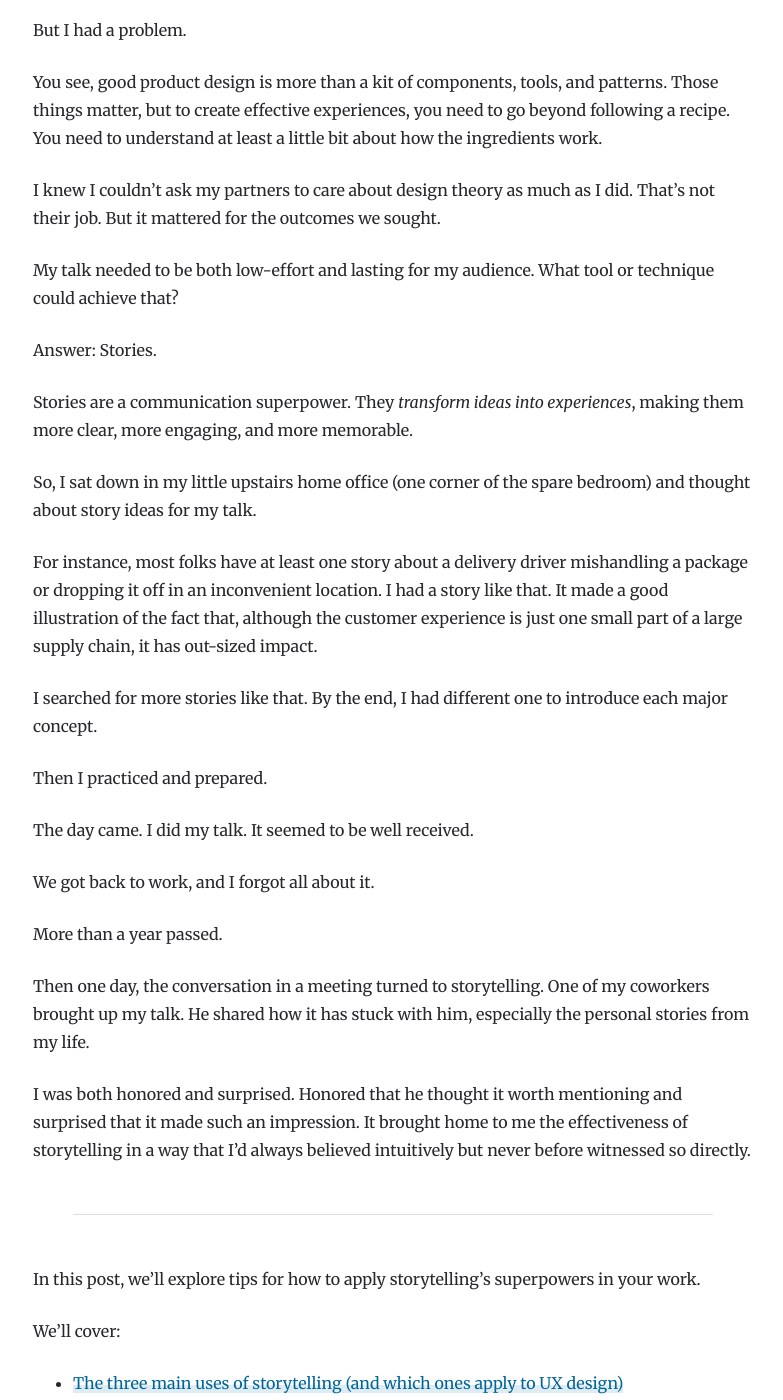
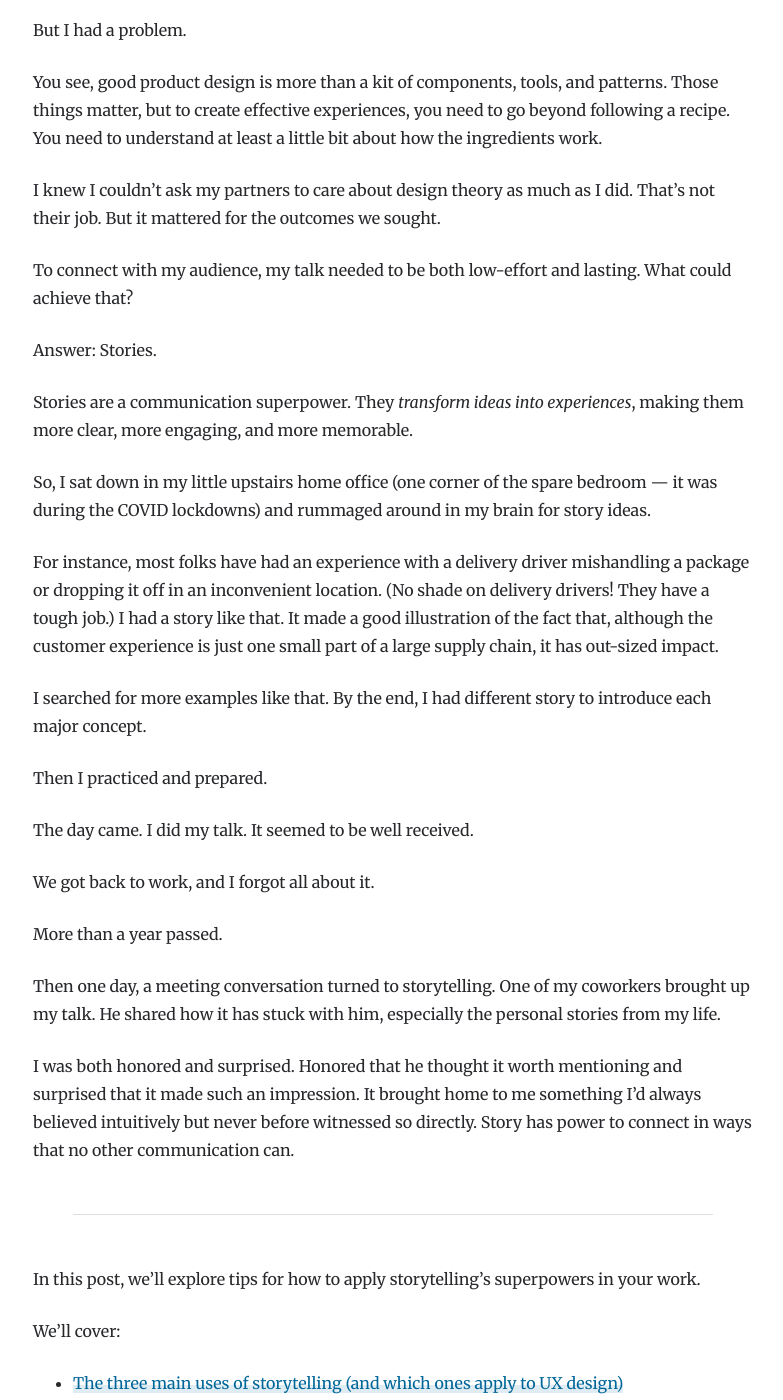
Before and after one commit to natelistrom/natelistrom.github.io, a Jekyll site: the page built from _posts/2023-12-05-storytelling-for-designers.md, in a window 1280 px wide and 1400 px high, scrolled down 1204 px. Shown: the whole window, without its empty margins (247-1030 px from the left). Built offline with Jekyll 4.4.1, drawn with Linux system fonts in a browser that asks for light colours; some of the changed text lies outside the part shown.

Commit message:
Refine intro story in storytelling for designers post

```diff
--- a/_posts/2023-12-05-storytelling-for-designers.md
+++ b/_posts/2023-12-05-storytelling-for-designers.md
@@ -11,7 +11,7 @@ read_next: "Distinguishing between structure and style in design"
 
 ![A cursor pointer, floating within a speech bubble, hovered over a button that says "story"](/assets/img/storytelling-and-design-00.jpg)
 
-<p class="dropCap">How do you share your ideas in a way that helps people <em>truly</em> see them? How can you help folks pick them up, like nuggets of gold, hefting their weight, feeling their texture, and perhaps stashing them away for later use? In 2020, I faced this question as I was preparing for a talk.</p>
+<p class="dropCap">How do you share your ideas in a way that helps people <em>truly</em> see them? How can you help folks pick them up, like nuggets of gold, hefting their weight, feeling their texture, and perhaps stashing them away for later use? In 2020, I faced this question.</p>
 
 I was the only designer in my business unit at Microsoft, responsible for supporting multiple product and engineering teams. There was no way I could do everything.
 
@@ -23,17 +23,17 @@ You see, good product design is more than a kit of components, tools, and patter
 
 I knew I couldn’t ask my partners to care about design theory as much as I did. That's not their job. But it mattered for the outcomes we sought.
 
-My talk needed to be both low-effort and lasting for my audience. What tool or technique could achieve that?
+To connect with my audience, my talk needed to be both low-effort and lasting. What could achieve that?
 
 Answer: Stories.
 
 Stories are a communication superpower. They _transform ideas into experiences_, making them more clear, more engaging, and more memorable.
 
-So, I sat down in my little upstairs home office (one corner of the spare bedroom) and thought about story ideas for my talk.
+So, I sat down in my little upstairs home office (one corner of the spare bedroom — it was during the COVID lockdowns) and rummaged around in my brain for story ideas.
 
-For instance, most folks have at least one story about a delivery driver mishandling a package or dropping it off in an inconvenient location. I had a story like that. It made a good illustration of the fact that, although the customer experience is just one small part of a large supply chain, it has out-sized impact.
+For instance, most folks have had an experience with a delivery driver mishandling a package or dropping it off in an inconvenient location. (No shade on delivery drivers! They have a tough job.) I had a story like that. It made a good illustration of the fact that, although the customer experience is just one small part of a large supply chain, it has out-sized impact.
 
-I searched for more stories like that. By the end, I had different one to introduce each major concept.
+I searched for more examples like that. By the end, I had different story to introduce each major concept.
 
 Then I practiced and prepared.
 
@@ -43,9 +43,9 @@ We got back to work, and I forgot all about it.
 
 More than a year passed.
 
-Then one day, the conversation in a meeting turned to storytelling. One of my coworkers brought up my talk. He shared how it has stuck with him, especially the personal stories from my life.
+Then one day, a meeting conversation turned to storytelling. One of my coworkers brought up my talk. He shared how it has stuck with him, especially the personal stories from my life.
 
-I was both honored and surprised. Honored that he thought it worth mentioning and surprised that it made such an impression. It brought home to me the effectiveness of storytelling in a way that I'd always believed intuitively but never before witnessed so directly.
+I was both honored and surprised. Honored that he thought it worth mentioning and surprised that it made such an impression. It brought home to me something I'd always believed intuitively but never before witnessed so directly. Story has power to connect in ways that no other communication can.
 
 ---
 
```
